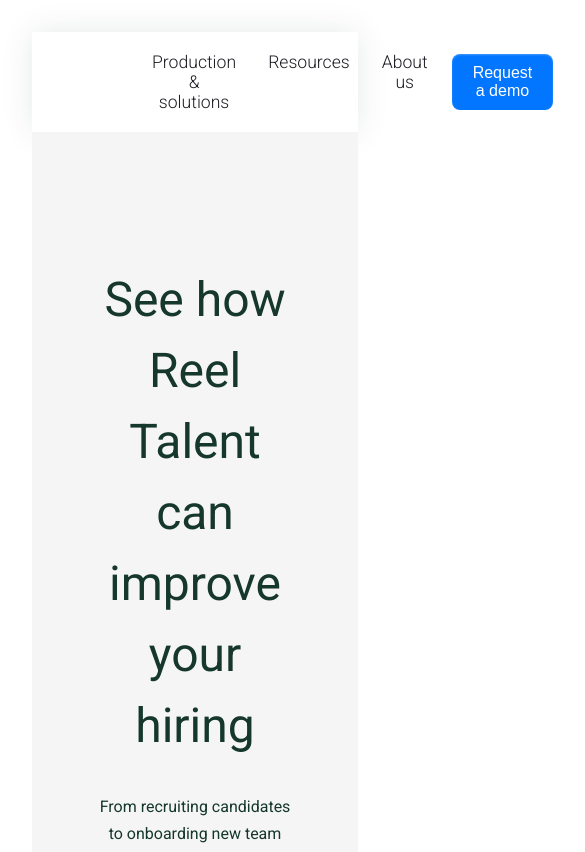
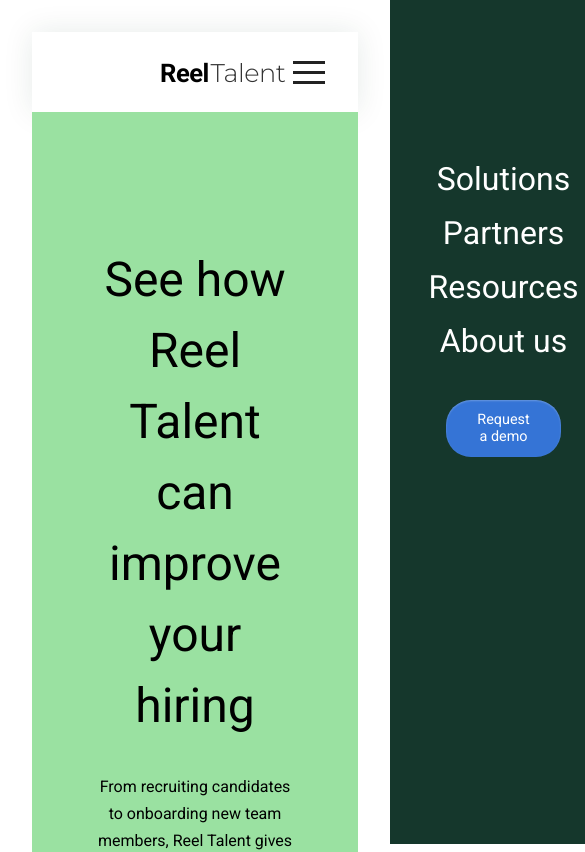
Before and after one commit to tyrone-toinfinity/reel-talent, a React (Vite) app: page /demo in a window 390 px wide. Shown: the top 852 px of the page, 585 px wide, since content can reach past the window. Built offline with nearby package versions, Linux system fonts and the light colour scheme.

Commit message:
navbar updated

```diff
--- a/index.html
+++ b/index.html
@@ -21,7 +21,7 @@
     <link rel="preconnect" href="https://fonts.googleapis.com" />
     <link rel="preconnect" href="https://fonts.gstatic.com" crossorigin />
     <link
-      href="https://fonts.googleapis.com/css2?family=Roboto:wght@100;300;400;500;700&display=swap"
+      href="https://fonts.googleapis.com/css2?family=Montserrat:wght@100;200;300;400&family=Roboto:wght@100;300;400;500;700&display=swap"
       rel="stylesheet"
     />
   </head>
--- a/package.json
+++ b/package.json
@@ -1,7 +1,7 @@
 {
   "name": "reel-talent",
   "private": true,
-  "version": "0.0.0",
+  "version": "1.0.0",
   "type": "module",
   "scripts": {
     "dev": "vite",
@@ -11,13 +11,13 @@
   "dependencies": {
     "firebase": "^9.16.0",
     "firebase-tools": "^11.21.0",
+    "hamburger-react": "^2.5.0",
     "react": "^18.2.0",
     "react-calendly": "^4.1.1",
     "react-dom": "^18.2.0",
     "react-icons": "^4.7.1",
     "react-router-dom": "^6.7.0",
-    "react-spring": "^9.6.1",
-    "react-waypoint": "^10.3.0"
+    "react-spring": "^9.6.1"
   },
   "devDependencies": {
     "@types/react": "^18.0.26",
--- a/src/components/Calendly.css
+++ b/src/components/Calendly.css
@@ -3,12 +3,12 @@
   font-weight: 400;
   letter-spacing: 0;
   margin: 9rem 3rem 2rem 3rem;
-  color: #15372c;
+  color: #193c40;
 }
 .calendly__pg {
   margin: 2.5rem 3rem;
   font-size: 1rem;
   font-weight: 400;
-  color: #15372c;
+  color: #193c40;
   line-height: 1.6rem;
 }
--- a/src/components/Calendly.jsx
+++ b/src/components/Calendly.jsx
@@ -6,8 +6,8 @@
 
 export const Calendly = () => {
   return (
-    <div>
-      <div>
+    <div className="calendly__main">
+      <div className="calendly__title">
         <h2 className="calendly__heading">Book a Demo with Reel Talent</h2>
         <p className="calendly__pg">
           Experience the power of Reel Talent in simplifying your recruitment
@@ -21,7 +21,7 @@
           height: "1000px",
         }}
         pageSettings={{
-          backgroundColor: "ffffff",
+          backgroundColor: "fff",
           hideEventTypeDetails: false,
           hideLandingPageDetails: false,
           primaryColor: "00a2ff",
--- a/src/components/Navbar.css
+++ b/src/components/Navbar.css
@@ -1,7 +1,7 @@
 nav {
   display: flex;
   align-items: center;
-  justify-content: space-between;
+  justify-content: space-evenly;
   padding: 1rem 2rem;
   background-color: #fff;
   box-shadow: 0 0 30px rgba(21, 55, 44, 0.1);
@@ -9,7 +9,7 @@
   width: 100%; */
 }
 
-.logo-container {
+.logo__container {
   display: flex;
   align-items: center;
   justify-content: center;
@@ -27,15 +27,41 @@
   transform: scale(1.08);
 }
 
-.nav___title {
+/* .nav___title {
   white-space: nowrap;
+  font-weight: 700;
+  font-size: 1.6rem;
+  color: #333;
+  text-transform: uppercase;
+
+} */
+
+.nav__title {
+  font-family: "Roboto", sans-serif;
+  font-weight: 700;
+  font-size: 1.6rem;
+  letter-spacing: -0.5px;
   cursor: pointer;
-  font-weight: 400;
-  color: #193c40;
+  display: flex;
+  align-items: flex-end;
+  gap: 0.1rem;
 }
-.nav___title:hover {
-  color: #38595a;
-  transition: all 0.33s ease-in-out;
+.nav__subtitleReel {
+  font-family: "Roboto", sans-serif;
+}
+
+.nav__subtitleTalent {
+  font-family: "Montserrat", sans-serif;
+  font-weight: 300;
+  color: #333;
+}
+.nav__title:hover > .nav__subtitleTalent {
+  transition: color ease 0.33s;
+  color: #6a9d6f;
+}
+.nav__title:hover > .nav__subtitleReel {
+  transition: color ease 0.13s;
+  color: #222;
 }
 
 .nav__link__group {
@@ -44,7 +70,7 @@
 
 .nav__links {
   list-style: none;
-  color: black;
+  color: #333;
   padding: 0.25rem 0.5rem;
   margin: 0 1rem 0 0;
   border-radius: 0.25rem;
@@ -53,7 +79,6 @@
   cursor: pointer;
   font-weight: 300;
   font-size: 1.1rem;
-  color: #1e1d23;
 }
 
 .nav__links::before {
@@ -63,7 +88,7 @@
   height: 1px;
   bottom: -5px;
   left: 0;
-  background-color: #f293719c;
+  background-color: #6a9d6f;
   visibility: hidden;
   transition: all 0.33s ease-in-out;
 }
@@ -74,6 +99,72 @@
 }
 
 .nav__links:hover {
-  color: #f293719c;
+  color: #6a9d6f;
   transition: color 0.33s ease-in-out;
 }
+
+/* button */
+.nav__btn__desktop {
+  margin: 0 1rem;
+}
+
+.nav__btn__mobile {
+  display: none;
+}
+
+.btn1 {
+  align-items: center;
+  appearance: button;
+  background-color: #3574d6;
+  border-radius: 25px;
+  border-style: none;
+  box-shadow: rgba(255, 255, 255, 0.26) 0 1px 2px inset;
+  box-sizing: border-box;
+  color: #fff;
+  cursor: pointer;
+  display: flex;
+  flex-direction: row;
+  flex-shrink: 0;
+  font-size: 100%;
+  line-height: 1.15;
+  margin: 0;
+  padding: 12px 30px;
+  text-align: center;
+  text-transform: none;
+  transition: color 0.13s ease-in-out, background 0.13s ease-in-out,
+    opacity 0.13s ease-in-out, box-shadow 0.13s ease-in-out;
+  user-select: none;
+  -webkit-user-select: none;
+  touch-action: manipulation;
+  font-size: 0.9rem;
+}
+
+.btn1:active {
+  background-color: #4d35d6;
+}
+
+.btn1:hover {
+  background-color: #316ac6;
+  transition: all ease 0.33s;
+}
+
+@media only screen and (max-width: 1080px) {
+  nav {
+    display: flex;
+    justify-content: space-between;
+    flex-direction: row;
+    align-items: center;
+
+    position: static;
+    /* margin: 0 3rem; */
+    padding: 1rem 3rem;
+  }
+
+  .nav__link__group,
+  .nav__btn__desktop {
+    display: none;
+  }
+
+  .logo__container {
+  }
+}
--- a/src/components/Navbar.jsx
+++ b/src/components/Navbar.jsx
@@ -1,16 +1,17 @@
 // CSS
 import "./Navbar.css";
 // Package
-import React from "react";
 import { useNavigate } from "react-router-dom";
 // Assets
 import logo from "../assets/svg/reeltalent-logo.svg";
+import { NavbarMobile } from "./NavbarMobile";
 
 export const Navbar = () => {
   const navigate = useNavigate();
+
   return (
     <nav>
-      <div className="logo-container">
+      <div className="logo__container">
         <img
           onClick={() => navigate("/")}
           src={logo}
@@ -18,12 +19,17 @@
           alt="Logo"
         />
 
-        {/* <h3 className="nav___title" onClick={() => navigate("/")}>
-          Reel Talent
-        </h3> */}
+        <h3 className="nav__title" onClick={() => navigate("/")}>
+          <span className="nav__subtitleReel">Reel</span>{" "}
+          <span class="nav__subtitleTalent">Talent</span>
+        </h3>
+      </div>
       <ul className="nav__link__group">
         <li className="nav__links" onClick={() => navigate("/")}>
-            Production & solutions
+          Solutions
+        </li>
+        <li className="nav__links" onClick={() => navigate("/")}>
+          Partners
         </li>
         <li className="nav__links" onClick={() => navigate("/demo")}>
           Resources
@@ -32,14 +38,14 @@
           About us
         </li>
       </ul>
-      </div>
 
-      <div className="nav__btns">
+      <div className="nav__btn__desktop">
         {" "}
-        <button className="button-22" onClick={() => navigate("/demo")}>
+        <button className="btn1" onClick={() => navigate("/demo")}>
           Request a demo
         </button>
       </div>
+      <NavbarMobile />
     </nav>
   );
 };
--- /dev/null
+++ b/src/components/NavbarMobile.css
@@ -0,0 +1,49 @@
+/* hamburger button */
+.hamburger-react,
+.mobile__container,
+.navbar__mobile,
+.nav__btn__mobile {
+  display: none;
+}
+
+@media only screen and (max-width: 1080px) {
+  .hamburger-react,
+  .mobile__container,
+  .navbar__mobile,
+  .nav__btn__mobile {
+    display: block;
+  }
+  .hamburger-react {
+    z-index: 10;
+  }
+  .mobile__container {
+    display: flex;
+  }
+
+  .navbar__mobile {
+    padding-top: 10rem;
+    transition: all ease 1s;
+    background-color: #15372c;
+    z-index: 5;
+    height: 100vh;
+    width: 50%;
+    position: absolute;
+    top: 0;
+    left: 0;
+  }
+  .navbar__mobile > li {
+    flex-direction: column;
+    margin-top: 5rem;
+    display: flex;
+    margin: 0 0 1rem 2rem;
+    font-size: 2rem;
+    color: #fff;
+    font-weight: 400;
+    cursor: pointer;
+  }
+
+  .btn1__nav__mobile {
+    justify-content: center;
+    margin: 1.5rem;
+  }
+}
--- /dev/null
+++ b/src/components/NavbarMobile.jsx
@@ -0,0 +1,54 @@
+// CSS
+import "./NavbarMobile.css";
+// Package
+import { useRef, useState } from "react";
+import { useNavigate } from "react-router-dom";
+import { Twirl as Hamburger } from "hamburger-react";
+
+export const NavbarMobile = () => {
+  const navbarRef = useRef();
+
+  const navigate = useNavigate();
+
+  const [isOpen, setOpen] = useState(false);
+
+  const toggleNavbar = () => {
+    setOpen(!isOpen);
+    navbarRef.current.style.transform = isOpen
+      ? "translateX(200%)"
+      : "translateX(100%)";
+  };
+  return (
+    <div>
+      <div className="mobile__container">
+        {" "}
+        {/* Mobile */}
+        <Hamburger
+          color="#222"
+          label="Show menu"
+          duration={0.3}
+          onToggle={toggleNavbar}
+        />
+      </div>
+      <ul
+        className="navbar__mobile"
+        ref={navbarRef}
+        style={{ transform: "translateX(200%)" }}
+      >
+        <li onClick={() => navigate("/")}>Solutions</li>
+        <li onClick={() => navigate("/")}>Partners</li>
+        <li onClick={() => navigate("/")}>Resources</li>
+        <li onClick={() => navigate("/demo")}>About us</li>
+        <li>
+          {" "}
+          <button
+            className="btn1 btn1__nav__mobile"
+            onClick={() => navigate("/demo")}
+          >
+            Request a demo
+          </button>
+        </li>
+      </ul>
+    </div>
+  );
+};
--- a/src/pages/Demo/Demo.css
+++ b/src/pages/Demo/Demo.css
@@ -7,9 +7,9 @@
 
 .demo__container {
   width: 50%;
-  background-color: #f5f5f5;
+  background-color: #9ae1a1;
   padding: 8.25rem 4rem;
-  color: #15372c;
+  color: #000;
   /* margin: 4rem 0; */
 }
 .demo__title {
@@ -48,7 +48,8 @@
   /* background-color: aqua; */
 }
 .contact__main {
-  background-color: #d2ebe5;
+  background-color: #ffc3b3;
+  color: #fff;
 }
 .contact__container {
   padding: 3rem;
@@ -90,14 +91,6 @@
   display: flex;
 }
 
-/* label,
-input,
-textarea {
-  display: block;
-  margin-bottom: 1em;
-  width: 100%;
-} */
-
 @media (max-width: 720px) {
   .demo__main {
     display: flex;
```
Also changed, not shown: src/components/LandingPage2.jsx (+20 -20 lines), 1 other file (tests, documents, lock files or other folders). Lines whose indentation alone changed are shown as unchanged.
